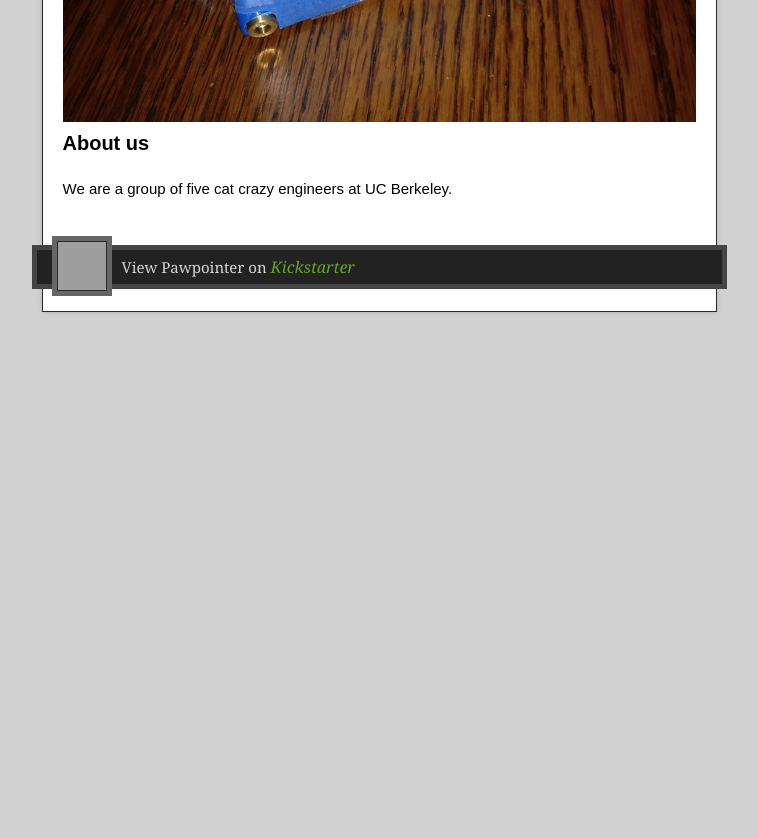
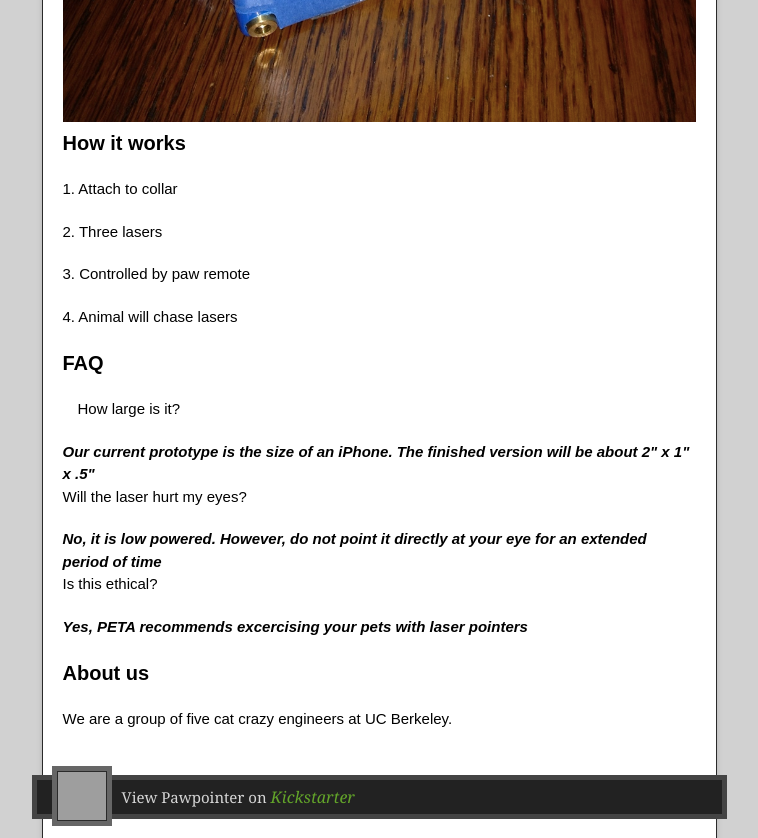
Before and after one commit to Pawpointer/pawpointer.github.com, a plain HTML site: page index.html in a window 1280 px wide. Shown: the part 680-1518 px from the top of the page, without its empty margins (261-1019 px from the left). Before the commit the page ends 1124 px from the top, so only its background shows below. Drawn offline with nearby package versions, Linux system fonts and the light colour scheme; grey boxes are pictures that could not be loaded.

Commit message:
More stuff

```diff
--- a/index.html
+++ b/index.html
@@ -37,6 +37,26 @@
           <h3>Our version 1 prototype:</h3>
 	<img src="images/pawpointer.jpeg">
 
+<h3>How it works</h3>
+	<p>1. Attach to collar</p>
+	<p>2. Three lasers</p>
+	<p>3. Controlled by paw remote</p>
+	<p>4. Animal will chase lasers</p>
+
+<h3>FAQ</h3>
+	<p>
+	<dd>
+	  <dl>How large is it?</dl>
+	  <dt>Our current prototype is the size of an iPhone. The
+	finished version will be about 2" x 1" x .5"</dt>
+	<dl>Will the laser hurt my eyes?</dl>
+	<dt>No, it is low powered. However, do not point it directly
+	at your eye for an extended period of time</dt>
+	<dl>Is this ethical?</dl>
+	<dt> Yes, PETA recommends excercising your pets with laser pointers</dt>
+	</dd>
+	</p>
+
 <h3>About us</h3>
 
 <p>We are a group of five cat crazy engineers at UC Berkeley.</p>
```
